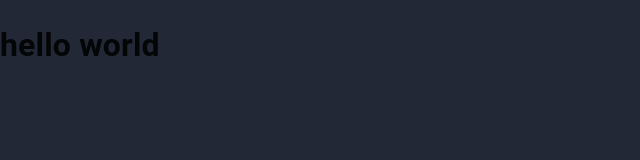
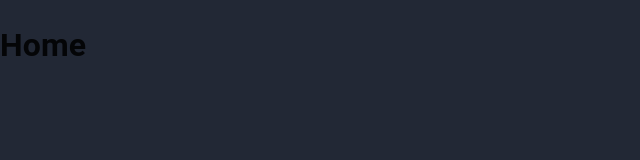
Before and after one commit to iam-annatar/Currency-Converter, a React (Vite) app: page / in a window 1280 px wide. Shown: the top 160 px of the page, without its empty margins (0-640 px from the left). Built offline with nearby package versions, Linux system fonts and the light colour scheme.

Commit message:
feat: setup routing & folder structure

```diff
--- a/index.html
+++ b/index.html
@@ -8,6 +8,6 @@
   </head>
   <body>
     <div id="root"></div>
-    <script type="module" src="/src/main.tsx"></script>
+    <script type="module" src="/src/app/main.tsx"></script>
   </body>
 </html>
--- a/package.json
+++ b/package.json
@@ -19,7 +19,8 @@
     "@emotion/styled": "^11.13.0",
     "@mui/material": "^5.16.5",
     "react": "^18.2.0",
-    "react-dom": "^18.2.0"
+    "react-dom": "^18.2.0",
+    "react-router-dom": "^6.25.1"
   },
   "devDependencies": {
     "@commitlint/cli": "^18.6.1",
--- a/src/App.tsx
+++ /dev/null
@@ -1,5 +0,0 @@
-const App = () => {
-  return <h1>hello world</h1>;
-};
-
-export default App;
--- /dev/null
+++ b/src/app/App.tsx
@@ -0,0 +1,19 @@
+import { createBrowserRouter, RouterProvider } from "react-router-dom";
+
+import Layout from "../components/Layout";
+import PageNotFound from "../components/PageNotFound";
+import routes from "./pages/routes/routes";
+
+const App = () => {
+  const router = createBrowserRouter([
+    {
+      element: <Layout />,
+      errorElement: <PageNotFound />,
+      children: routes,
+    },
+  ]);
+
+  return <RouterProvider router={router} />;
+};
+
+export default App;
--- a/src/main.tsx
+++ b/src/app/main.tsx
@@ -3,8 +3,8 @@ import { CssBaseline } from "@mui/material";
 import React from "react";
 import ReactDOM from "react-dom/client";
 
+import { theme } from "../theme/theme";
 import App from "./App";
-import { theme } from "./theme/theme";
 
 ReactDOM.createRoot(document.getElementById("root")!).render(
   <React.StrictMode>
--- /dev/null
+++ b/src/app/pages/Home.tsx
@@ -0,0 +1,5 @@
+const Home = () => {
+  return <h1>Home</h1>;
+};
+
+export default Home;
--- /dev/null
+++ b/src/app/pages/Search.tsx
@@ -0,0 +1,5 @@
+const Search = () => {
+  return <h1>Search</h1>;
+};
+
+export default Search;
--- /dev/null
+++ b/src/app/pages/index.ts
@@ -0,0 +1,4 @@
+import { lazy } from "react";
+
+export const Home = lazy(() => import("./Home"));
+export const Search = lazy(() => import("./Search"));
--- /dev/null
+++ b/src/app/pages/routes/path.ts
@@ -0,0 +1,6 @@
+const PATH = {
+  HOME: "/",
+  SEARCH: "/search",
+};
+
+export default PATH;
--- /dev/null
+++ b/src/app/pages/routes/routes.tsx
@@ -0,0 +1,15 @@
+import { Home, Search } from "..";
+import PATH from "./path";
+
+const routes = [
+  {
+    path: PATH.HOME,
+    element: <Home />,
+  },
+  {
+    path: PATH.SEARCH,
+    element: <Search />,
+  },
+];
+
+export default routes;
--- /dev/null
+++ b/src/components/Layout.tsx
@@ -0,0 +1,14 @@
+import { Suspense } from "react";
+import { Outlet } from "react-router-dom";
+
+const Layout = () => {
+  return (
+    <main>
+      <Suspense fallback={<div>Loading...</div>}>
+        <Outlet />
+      </Suspense>
+    </main>
+  );
+};
+
+export default Layout;
--- /dev/null
+++ b/src/components/PageNotFound.tsx
@@ -0,0 +1,5 @@
+const PageNotFound = () => {
+  return <h1 style={{ textAlign: "center" }}>404 ! Page Not Found</h1>;
+};
+
+export default PageNotFound;
```
Also changed, not shown: 1 other file (tests, documents, lock files or other folders).
